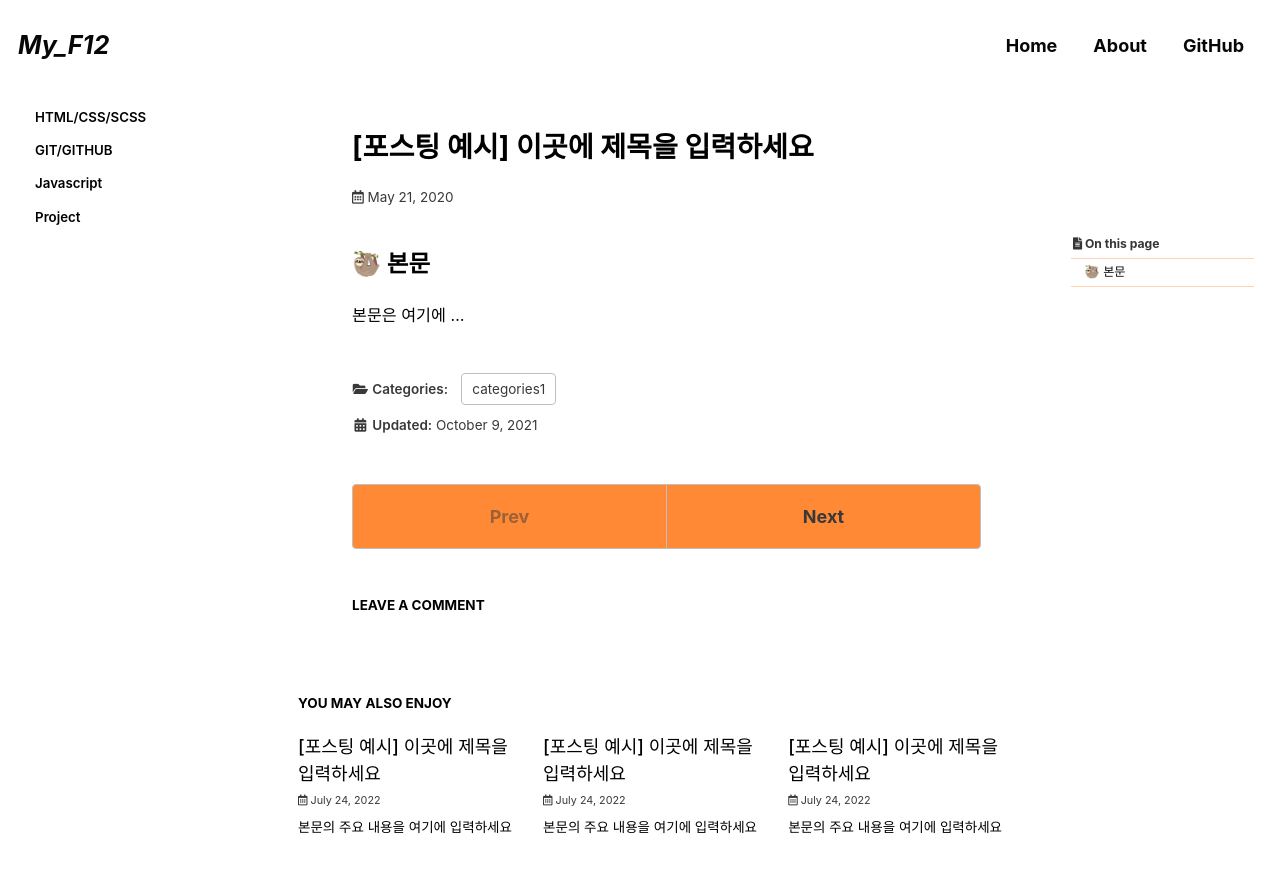
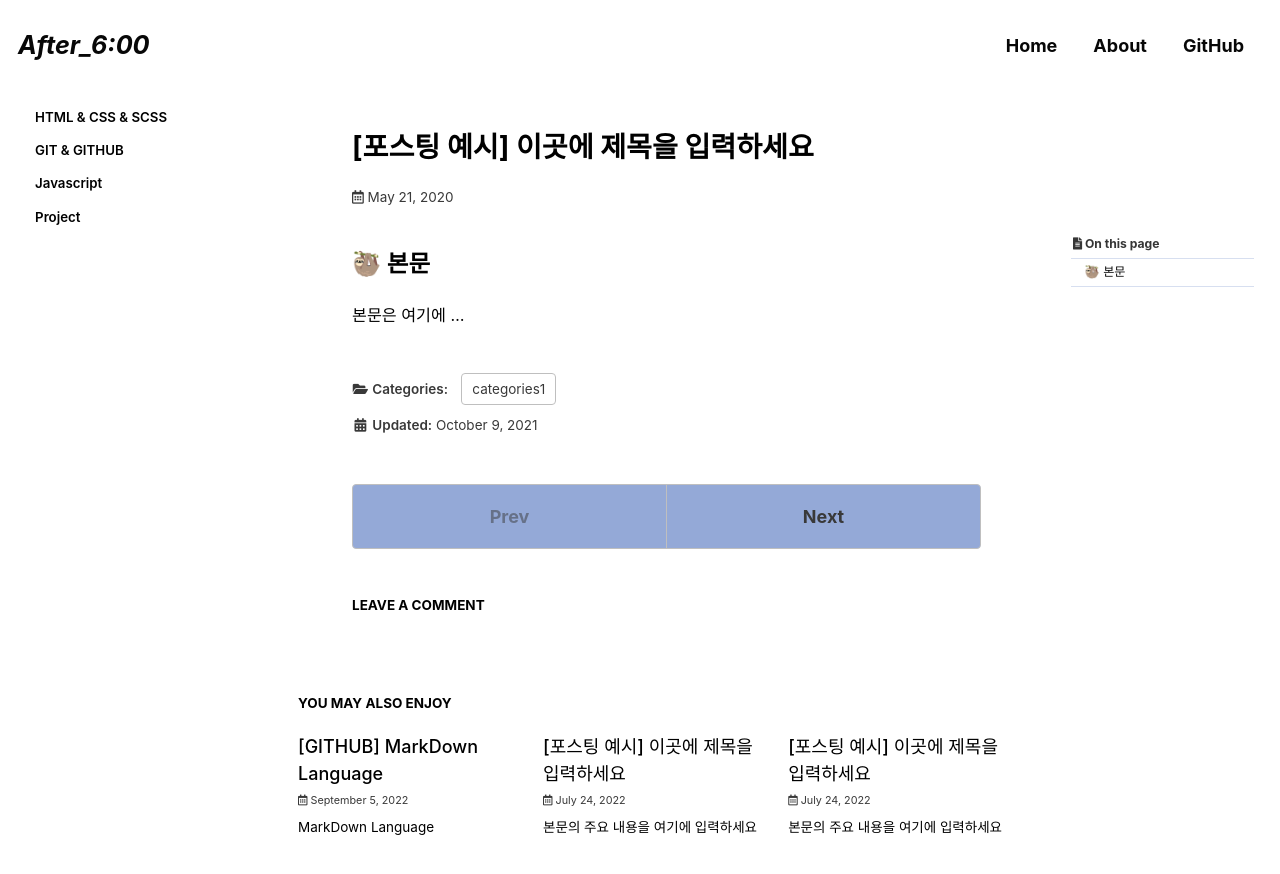
Before and after one commit to Chohyejin53/Chohyejin53.github.io, a Jekyll site: the page built from _posts/2022-07-24-categories-post-name-here.md, in a window 1280 px wide and 900 px high. Shown: the top 874 px of the window. Built offline with Jekyll 4.4.1, drawn with Linux system fonts in a browser that asks for light colours; cached includes are drawn as plain includes; some web fonts are replaced; comment, search, counter and statistics services are not loaded.

```diff
--- a/_config.yml
+++ b/_config.yml
@@ -19,14 +19,14 @@ minimal_mistakes_skin: "plum" # "default" "air", "aqua", ...
 
 # Site Settings
 locale: "ko-KR" #"en-US"
-title: "My_F12" # 상단 헤더에 보이는 블로그 명
+title: "After_6:00" # 상단 헤더에 보이는 블로그 명
 title_separator: "&#124;"
 subtitle: # site tagline that appears below site title in masthead
 name: "Heyjin" # 블로그 닉네임 설정
-description: "好努力" # 블로그 설명
+description: "慢慢地，准确地" # 블로그 설명
 url: "https://Chohyejin.github.io/" # 블로그 URL
 baseurl: # the subpath of your site, e.g. "/blog"
-repository: "Chohyejin53/Chohyejin.github.io/" # GitHub Repo 이름
+repository: "Chohyejin53/Chohyejin53.github.io/" # GitHub Repo 이름
 teaser: #
 
 # logo                     : # 블로그명 앞에 로고 추가하고 싶을 경우 사용
--- a/_data/navigation.yml
+++ b/_data/navigation.yml
@@ -18,9 +18,9 @@ main:
 # sidebar navigation (categories)
 # 2022.02.15 sidebar update : simple ver.
 categories:
-  - title: "HTML/CSS/SCSS"
+  - title: "HTML & CSS & SCSS"
     url: /categories/categories1/
-  - title: "GIT/GITHUB"
+  - title: "GIT & GITHUB"
     url: /categories/categories2/
   - title: "Javascript"
     url: /categories/categories3/
--- a/_posts/2022-07-24-categories-post-name-here-2.md
+++ /dev/null
@@ -1,21 +0,0 @@
----
-title: "[포스팅 예시] 이곳에 제목을 입력하세요"
-excerpt: "본문의 주요 내용을 여기에 입력하세요"
-
-categories:
-  - categories2
-tags:
-  - [tag1, tag2]
-
-permalink: /categories2/post-name-here-2/
-
-toc: true
-toc_sticky: true
-
-date: 2022-07-24
-last_modified_at: 2022-07-24
----
-
-## 🦥 본문
-
-본문은 여기에 ...
--- a/_sass/minimal-mistakes/skins/_plum.scss
+++ b/_sass/minimal-mistakes/skins/_plum.scss
@@ -5,7 +5,7 @@
 /* Colors */
 $background-color: #ffffff !default;
 $text-color: rgb(7, 7, 7) !default;
-$primary-color: #FF6C02 !default;
+$primary-color: #7a94ce !default;
 
 $border-color: mix(#fff, $background-color, 20%) !default;
 $code-background-color:rgba(240, 240, 240, 0.5);
```
Also changed, not shown: _pages/about.md (+3 -2 lines), _pages/categories/category-GIT & GITHUB.md (added, +9 -0 lines), _pages/categories/category-HTML&CSS&SCSS.md (added, +9 -0 lines), _pages/categories/category-Javascript.md (added, +9 -0 lines), _pages/categories/category-Project.md (added, +9 -0 lines), _pages/categories/category-categories1.md (deleted, +0 -9 lines), _pages/categories/category-categories2.md (deleted, +0 -9 lines), _pages/categories/category-categories3.md (deleted, +0 -9 lines), _pages/categories/category-categories4.md (deleted, +0 -9 lines), _posts/2022-09-05-categories-markdown_language.md (added, +19 -0 lines), README.md, assets/images/meee.png (deleted), assets/images/meee.svg (deleted), assets/images/posts_img/readme/blog-main-ver1.png (deleted), 2 more files.
